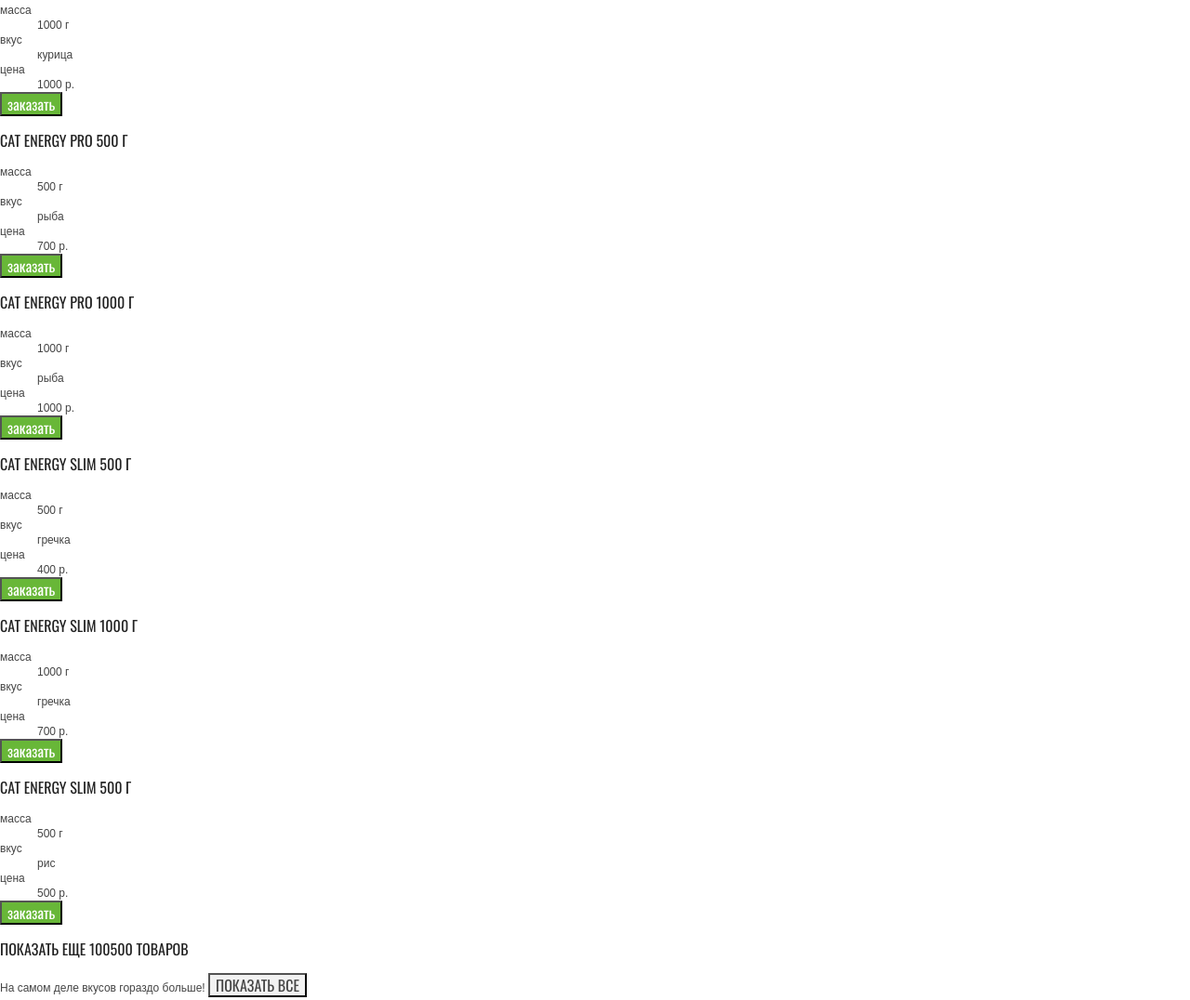
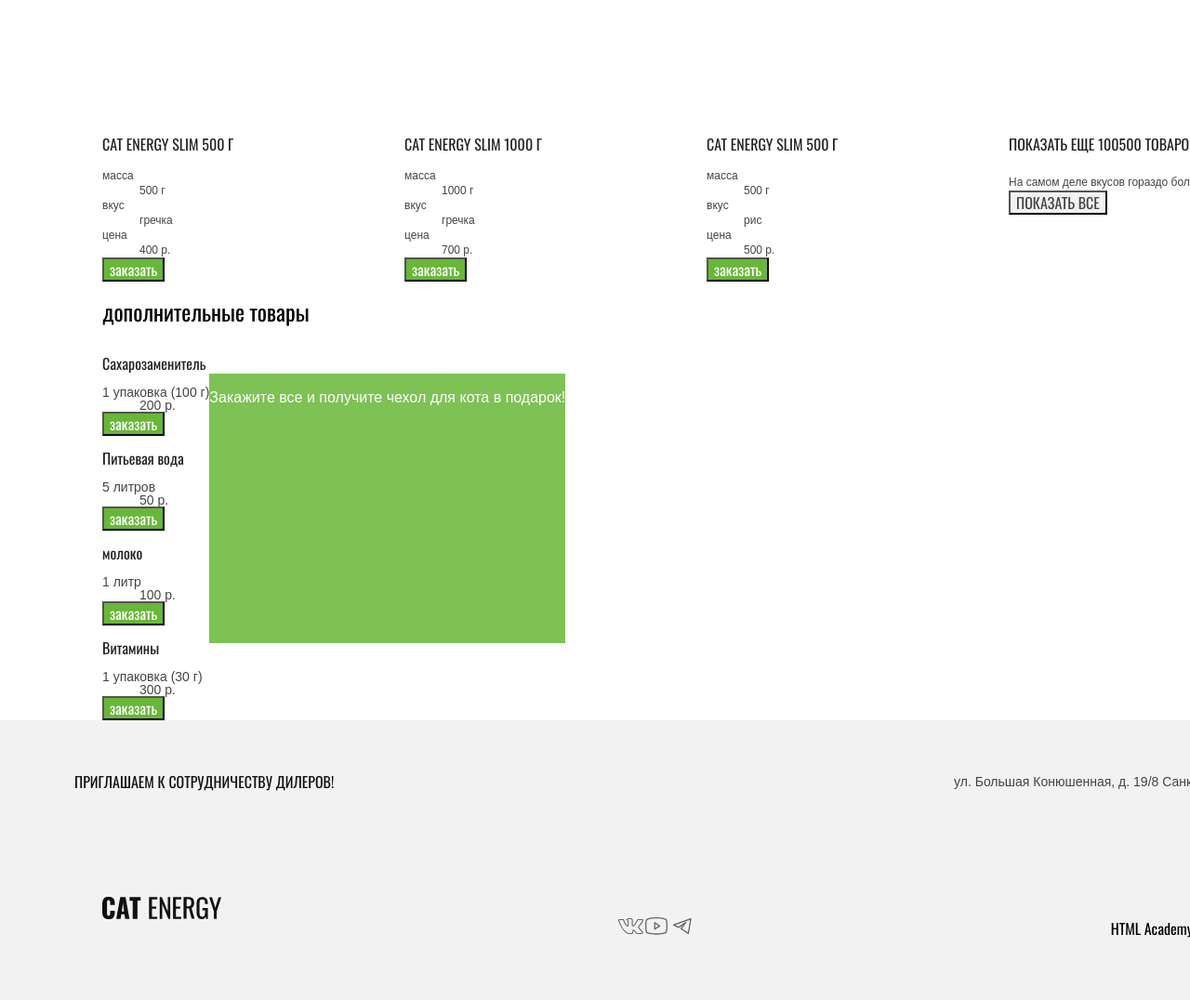
Before and after one commit to htmlacademy-adaptive/2044617-cat-energy-26, a website: page source/catalog.html in a window 1280 px wide. Shown: the part 437-1513 px from the top of the page at 93% size. Drawn offline with nearby package versions, Linux system fonts and the light colour scheme; files that its build step writes are made by us from their sources; files whose address does not match are found by name.

Commit message:
стилизует крупные блоки в каталоге

```diff
--- a/source/catalog.html
+++ b/source/catalog.html
@@ -518,6 +518,7 @@
         <h2 class="catalog-offers-second__title">
           дополнительные товары
         </h2>
+        <div class="catalog-offers-second__wrapper">
           <ul class="catalog-offers-second__list">
             <li class="catalog-offers-second__item">
               <h3 class="catalog-offers-second__item-title">
@@ -584,13 +585,14 @@
               </button>
             </li>
           </ul>
-      </div>
-    </section>
-    <div class="catalog-commercial">
-      <p class="catalog-commercial__content">
+          <div class="catalog-offers-second__commercial">
+            <p class="catalog-offers-second__commercial-content">
               Закажите все и получите чехол для кота в подарок!
             </p>
           </div>
+        </div>
+      </div>
+    </section>
   </main>
   <footer class="main-footer footer">
     <div class="main-footer-attention">
--- a/source/sass/blocks/catalog/catalog-commercial.scss
+++ /dev/null
@@ -1,14 +0,0 @@
-.catalog-commercial {
-  background-color: rgba(104, 183, 56, 0.85);
-  margin: 0;
-  padding: 0;
-}
-
-.catalog-commercial__content {
-  font-family: "Arial", sans-serif;
-  font-weight: 400;
-  font-size: 16px;
-  line-height: 20px;
-  font-style: normal;
-  color: #ffffff;
-}
--- a/source/sass/blocks/catalog/catalog-offers-second.scss
+++ b/source/sass/blocks/catalog/catalog-offers-second.scss
@@ -1,4 +1,8 @@
+@use "viewports.scss" as v;
+
 .catalog-offers-second {
+  display: flex;
+  flex-direction: column;
   margin: 0;
   padding: 0;
 }
@@ -13,6 +17,8 @@
 }
 
 .catalog-offers-second__list {
+  display: flex;
+  flex-direction: column;
   margin: 0;
   padding: 0;
   list-style-type: none;
@@ -55,3 +61,31 @@
   font-style: normal;
   color: #444444;
 }
+
+.catalog-offers-second__wrapper {
+  display: flex;
+  flex-direction: column;
+  margin: 0;
+  padding: 0;
+
+  @media (min-width: v.$desktop-width) {
+    display: flex;
+    flex-direction: row;
+  }
+}
+
+.catalog-offers-second__commercial {
+  height: 290px;
+  background-color: rgba(104, 183, 56, 0.85);
+  margin: 35px 0;
+  padding: 0;
+}
+
+.catalog-offers-second__commercial-content {
+  font-family: "Arial", sans-serif;
+  font-weight: 400;
+  font-size: 16px;
+  line-height: 20px;
+  font-style: normal;
+  color: #ffffff;
+}
--- a/source/sass/blocks/catalog/catalog-offers.scss
+++ b/source/sass/blocks/catalog/catalog-offers.scss
@@ -1,13 +1,31 @@
+@use "viewports.scss" as v;
+
 .catalog-offers {
   margin: 0;
   padding: 0;
 }
 
 .catalog-offers__list {
+  display: flex;
+  flex-direction: column;
   margin: 0;
   padding: 0;
   list-style-type: none;
   text-decoration: none;
+
+  @media (min-width: v.$tablet-width) {
+    display: grid;
+    grid-template-columns: repeat(2, 324px);
+    row-gap: 140px;
+    column-gap: 60px;
+  }
+
+  @media (min-width: v.$desktop-width) {
+    display: grid;
+    grid-template-columns: repeat(4, 245px);
+    row-gap: 142px;
+    column-gap: 80px;
+  }
 }
 
 .catalog-offers__item {
--- a/source/sass/blocks/catalog/main-inner.scss
+++ b/source/sass/blocks/catalog/main-inner.scss
@@ -1,6 +1,18 @@
+@use "viewports.scss" as v;
+
 .main-inner {
+  display: flex;
+  flex-direction: column;
   margin: 0;
-  padding: 0;
+  padding: 0 20px;
+
+  @media (min-width: v.$tablet-width) {
+    padding: 0 30px;
+  }
+
+  @media (min-width: v.$desktop-width) {
+    padding: 0 110px;
+  }
 }
 
 .main-inner__title {
@@ -10,4 +22,7 @@
   line-height: 36px;
   font-style: normal;
   color: #000000;
+  padding-top: 27px;
+  padding-bottom: 41px;
+  margin: 0;
 }
--- a/source/sass/style.scss
+++ b/source/sass/style.scss
@@ -32,7 +32,6 @@
 @use "./blocks/catalog/product-button.scss";
 @use "./blocks/catalog/catalog-offers-second.scss";
 @use "./blocks/catalog/button-details.scss";
-@use "./blocks/catalog/catalog-commercial.scss";
 /* footer */
 @use "./blocks/footer/main-footer.scss";
 @use "./blocks/footer/main-footer__social-container.scss";
```
Lines whose indentation alone changed are shown as unchanged.
